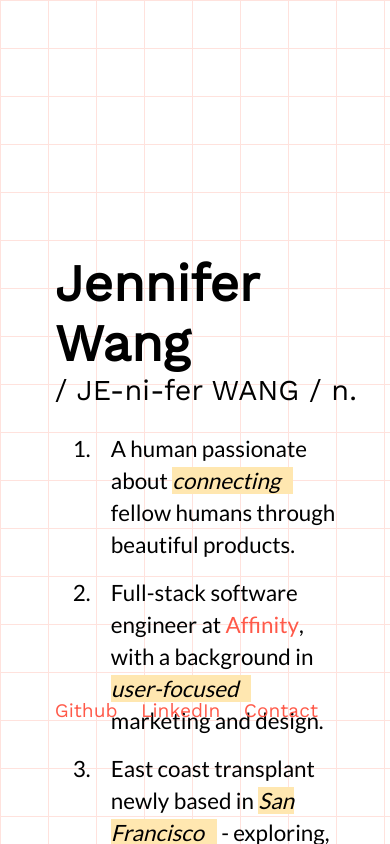
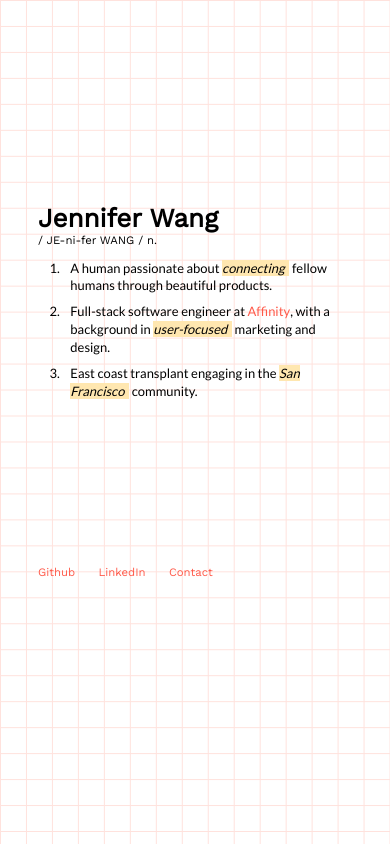
Before and after one commit to jenniferwg/jenniferwg.github.io, a Vue app: page / in a window 390 px wide. Shown: the top 844 px of the page. Built offline with nearby package versions, Linux system fonts and the light colour scheme.

Commit message:
Add responsive styling

```diff
--- a/src/App.vue
+++ b/src/App.vue
@@ -22,19 +22,21 @@ export default {
     font-family: 'Work Sans', sans-serif;
     -webkit-font-smoothing: antialiased;
     -moz-osx-font-smoothing: grayscale;
-    margin-left: 12vw;
-    margin-top: 30vh;
+  }
+
+  html {
+    font-size: calc(8px + (20 - 8)*(100vw - 375px)/ (1920 - 375));
   }
 
   body {
-    background-size: 3rem 3rem;
+    background-size: 3.2rem 3.2rem;
     background-image: linear-gradient(to right, $pink 1px, transparent 1px), linear-gradient(to bottom, $pink 1px, transparent 1px);
   }
 
   mark {
     background-color: $yellow;
     font-style: italic;
-    padding-right: 0.8rem;
+    padding-right: 0.6rem;
   }
 
   a {
--- a/src/assets/styles/_variables.scss
+++ b/src/assets/styles/_variables.scss
@@ -2,3 +2,7 @@ $pink: #ffe2dd;
 $vivid-pink: #ff5949;
 $yellow: #ffe7b0;
 $dark-blue: #3a41a9;
+
+$media-sm: 480px;
+$media-md: 768px;
+$media-lg: 1080px;
--- a/src/components/Content.vue
+++ b/src/components/Content.vue
@@ -1,7 +1,13 @@
 <template>
   <div class="content">
-    <div class="term">{{ term }}</div>
-    <div class="term-tag">{{ tag }}</div>
+  <transition name="slide-in" appear>
+    <div>
+      <div class="term">{{ term }}</div>
+      <div class="term-tag">{{ tag }}</div>
+    </div>
+  </transition>
+  <transition name="fade-in" appear>
+    <div>
     <ol class="definitions">
       <li v-for="(def, index) in definitions" :key="index">
         <div v-html="def"></div>
@@ -13,6 +19,8 @@
       </li>
     </ul>
   </div>
+  </transition>
+  </div>
 </template>
 
 <script>
@@ -23,14 +31,16 @@ export default {
       term: 'Jennifer Wang',
       tag: '/ JE-ni-fer WANG / n.',
       definitions: [
-        'A human passionate about <mark>connecting</mark> fellow humans through beautiful products.',
-        'Full-stack software engineer at <a href="https://affinity.co/">Affinity</a>, with a background in <mark>user-focused</mark> marketing and design.',
-        'East coast transplant newly based in <mark>San Francisco</mark> - exploring, learning and getting involved.'
+        'A human passionate about <mark>connecting</mark> fellow humans through ' +
+        'beautiful products.',
+        'Full-stack software engineer at <a href="https://affinity.co/">Affinity</a>, ' +
+        'with a background in <mark>user-focused</mark> marketing and design.',
+        'East coast transplant engaging in the <mark>San Francisco</mark> community. '
       ],
       links: [
-        { type: "Github", url: "https://github.com/jenniferwg"},
-        { type: "LinkedIn", url: "https://www.linkedin.com/in/jenniferwg"},
-        { type: "Contact", url: "mailto:jennifer@affinity.co" }
+        { type: 'Github', url: 'https://github.com/jenniferwg' },
+        { type: 'LinkedIn', url: 'https://www.linkedin.com/in/jenniferwg' },
+        { type: 'Contact', url: 'mailto:jennifer@affinity.co' }
       ]
     }
   }
@@ -41,6 +51,30 @@ export default {
 <style scoped lang="scss">
   @import '../assets/styles/_variables';
 
+  .slide-in-enter-active {
+    transition: all 1.2s cubic-bezier(0.3, 0.65, 0.7, 0.95);
+  }
+
+  .slide-in-enter {
+    transform: translateX(-1rem);
+    opacity: 0;
+  }
+
+  .fade-in-enter-active {
+    transition: opacity 2s;
+  }
+
+  .fade-in-enter {
+    opacity: 0;
+  }
+
+  .content {
+    max-width: $media-lg;
+    margin-left: 8%;
+    margin-right: 8%;
+    margin-top: 24vh;
+  }
+
   .term {
     font-weight: 600;
     font-size: 3.2rem;
@@ -48,18 +82,19 @@ export default {
 
   .term-tag {
     font-weight: normal;
-    font-size: 1.8rem;
+    font-size: 1.4rem;
     margin-bottom: 1.6rem;
   }
 
   .definitions {
-    margin-top: 0.8rem;
-    margin-bottom: 6.5rem;
     font-family: 'Lato', sans-serif;
-    font-weight: 100;
-    line-height: 2rem;
+    line-height: 2.2rem;
     font-size: 1.4rem;
-    max-width: 65vw;
+    padding-left: 3rem;
+
+    @media only screen and (max-width: $media-md) {
+      font-size: 1.6rem;
+    }
   }
 
   .definitions > li {
@@ -69,10 +104,15 @@ export default {
 
   .links {
     position: absolute;
-    bottom: 6.4rem;
+    bottom: 10vh;
     list-style-type: none;
     padding: 0;
     font-size: 1.2rem;
+
+    @media only screen and (max-width: $media-md) {
+      bottom: 30vh;
+      font-size: 1.4rem;
+    }
   }
 
   .links > li {
```
